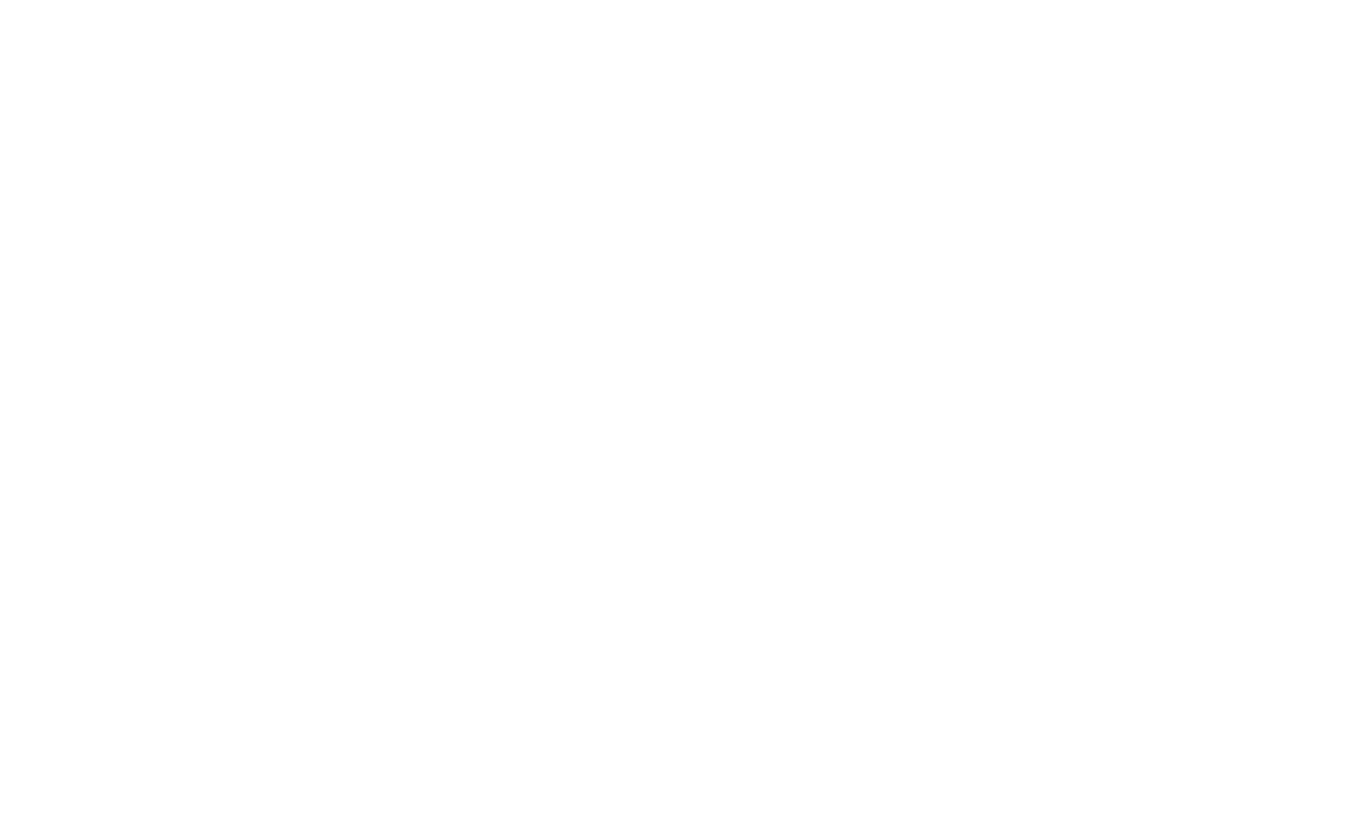
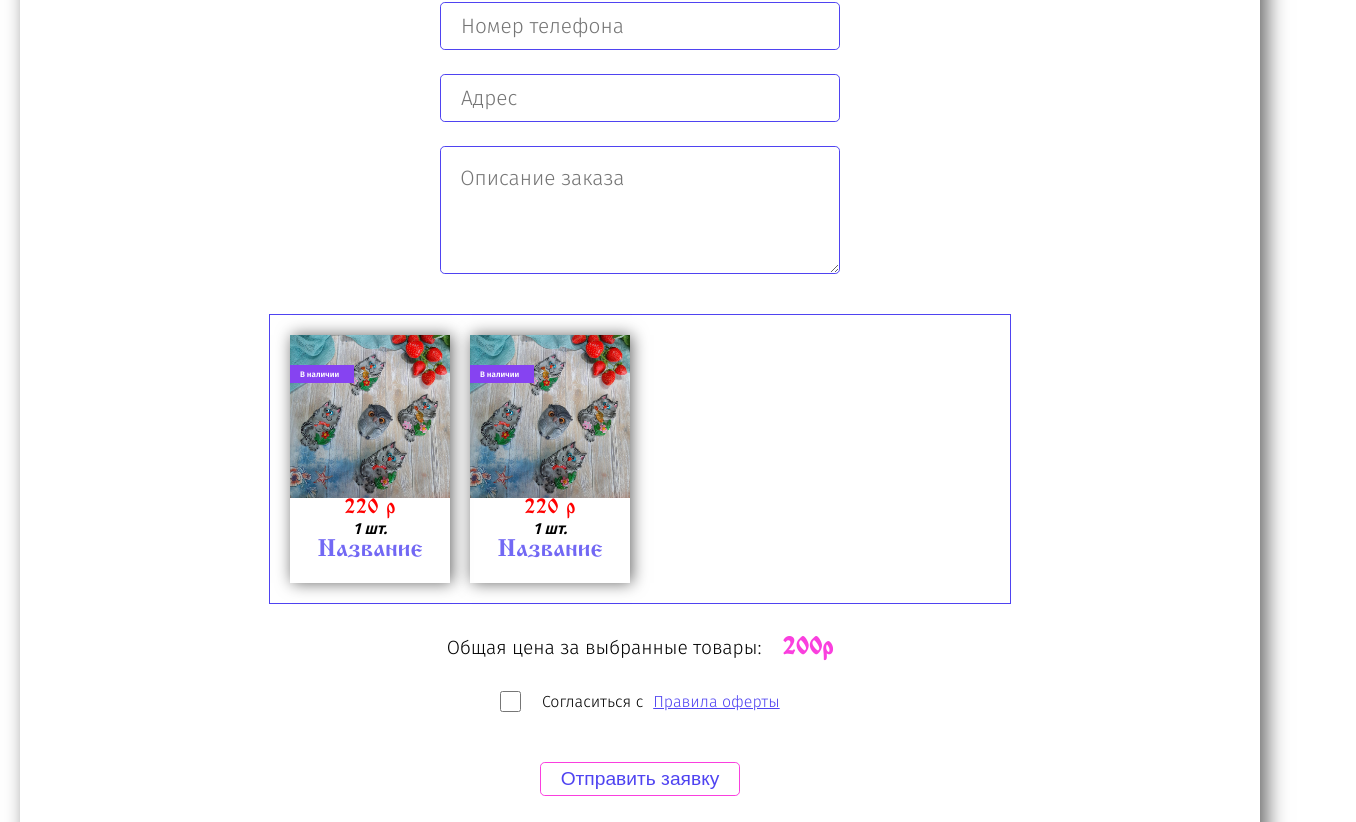
Before and after one commit to Michael-T-King/landingSapfira, a React (Create React App) app: page /Cart in a window 1280 px wide. Before the commit this address had no page. Shown: the part 1238-2060 px from the top of the page, 1356 px wide, since content can reach past the window. Before the commit the page ends 800 px from the top, so only its background shows below. Built offline with nearby package versions, Linux system fonts and the light colour scheme.

Commit message:
add order page

```diff
--- a/db.json
+++ b/db.json
@@ -1,12 +1,6 @@
 {
   "users": [
-    {
-      "email": "mail@mail.ru",
-      "password": "$2a$10$/DZx3MCcaGUfSdgKb0mlZulDKYvAx/uoBcLgdDYdB61FvFzwPN11C",
-      "userName": "mail",
-      "phone": "+9965551234567",
-      "id": 1
-    },
+
     {
       "email": "admin@mail.ru",
       "password": "$2a$10$215BqsOlhZ9nNw5vrfOIVORNod4J7VLyFWj1yLQOVRZMQZoF5GX.q",
@@ -15,16 +9,21 @@
       "id": 2
     },
     {
-      "email": "qwer@mail.ru",
-      "password": "$2a$10$colb7TEfU1oGOC8tP8nsnepvByxjsS09PxyTLSFAOONjXgLpgD5BK",
-      "userName": "name",
-      "phone": "кнопочный",
-      "id": 3
+      "email": "michaeltitarenko@gmail.com",
+      "password": "$2a$10$LJEWTidsDKuqx3w2jv1L8e8z2aEnFTwxDpAzOlrJof7cuS/i2Jl.K",
+      "userName": "Michael",
+      "phone": "+996551465444",
+      "id": 4
     }
   ],
   "products": [
     {
       "id": "1"
     }
+  ],
+  "form": [
+    {
+      "id": "1"
+    }
   ]
 }
--- a/src/App.js
+++ b/src/App.js
@@ -5,6 +5,7 @@
 import Login from './pages/Login/Login';
 import Registration from './pages/Registration/Registration';
 import AdminPanel from './pages/AdminPanel/ApminPanel'
+import Cart from './pages/Cart/Cart';
 
 function App() {
   return (
@@ -12,11 +13,13 @@
 <Routes>
 <Route path={'/'} element={<Layout/>}>
 <Route path={''} element={<Home/>}/>
+<Route path={'Cart'} element={<Cart/>}/>
 
 </Route>
 <Route path={'Login'} element={<Login/>}/>
 <Route path={'Registration'} element={<Registration/>}/>
 <Route path={'AdminPanel'} element={<AdminPanel/>}/>
+
 </Routes>
     </>
   );
--- a/src/Layout/Footer/Footer.jsx
+++ b/src/Layout/Footer/Footer.jsx
@@ -1,4 +1,5 @@
 import React, { useState } from 'react';
+import { Link } from 'react-router-dom';
 import './Footer.scss';
 import Logo from '../../images/sapfira-light.png';
 import LogoViolet from '../../images/sapfira-violet.png';
@@ -26,17 +27,17 @@
       <div className='container'>
         <div className='footer__box'>
           <div className='footer__left-box'>
-            <img src={logoSrc} alt="Logo" className="footer__logo" onMouseOver={handleMouseOver} onMouseOut={handleMouseOut} />
+          <Link to ='/'><img src={logoSrc} alt="Logo" className="footer__logo" onMouseOver={handleMouseOver} onMouseOut={handleMouseOut} /></Link>
             <a href="tg://resolve?domain=Lord_Michael_5" className="footer__dev">
               Developer and creator: Michael-T-King
             </a>
           </div>
 
           <ul className="nav__list">
-            <li className="nav__items">ГЛАВНАЯ</li>
+            <li className="nav__items"><Link to ='/'>ГЛАВНАЯ</Link></li>
             <li className="nav__items">КОНТАКТЫ</li>
             <li className="nav__items">ДОСТАВКА</li>
-            <li className="nav__items">ОСТАВИТЬ ЗАЯВКУ</li>
+            <li className="nav__items"><Link to ='/Cart'>ОСТАВИТЬ ЗАЯВКУ</Link></li>
           </ul>
 
           <div className="footer__right-box">
--- a/src/Layout/Header/Header.jsx
+++ b/src/Layout/Header/Header.jsx
@@ -9,6 +9,7 @@
 
   const location = useLocation();
   const navigate = useNavigate();
+
   const [user, setUser] = useState(JSON.parse(localStorage.getItem('user')));
 
   useEffect(() => {
@@ -76,18 +77,18 @@
     <div className="header__box">
       <div className='container'>
         <div className="nav">
-          <img
+        <Link to ='/'><img
             src={logoSrc}
             alt="Logo"
             className="nav__img"
             onMouseOver={handleMouseOver}
             onMouseOut={handleMouseOut}
-          />
+          /></Link>
           <ul className="nav__list">
             <li className="nav__items"><Link to ='/'>ГЛАВНАЯ</Link></li>
             <li className="nav__items">КОНТАКТЫ</li>
             <li className="nav__items">ДОСТАВКА</li>
-            <li className="nav__items">ОСТАВИТЬ ЗАЯВКУ</li>
+            <li className="nav__items" ><Link to ='/Cart'>ОСТАВИТЬ ЗАЯВКУ</Link></li>
             <li onClick={user? logout : navigate('/login')}><Link to='/login' className={isSelected('/login')}>{user ? 'ВЫЙТИ' : 'ВОЙТИ'}</Link></li>
             <li className="nav__items">{user?.user.userName}</li>
           </ul>
--- /dev/null
+++ b/src/pages/Cart/Cart.jsx
@@ -0,0 +1,63 @@
+import React, { useEffect, useRef } from 'react';
+import './Cart.scss'
+import Img from '../../images/magnet.jpg'
+
+function Cart() {
+  const toTitle = useRef(null);
+
+  useEffect(() => {
+    if (toTitle.current) {
+      toTitle.current.scrollIntoView({ behavior: 'smooth' });
+    }
+  }, []);
+
+  return (
+    <section className='cart'>
+      <div className="container">
+        <div className="cart__box" ref={toTitle}>
+          <h1 className="home__title" >Форма заявки</h1>
+
+          <form action="" className="cart__form">
+            <input type="name" className="cart__input" placeholder='Имя, Фамилия' required/>
+            <input type="email" className="cart__input" placeholder='Email'/>
+            <input type="phone" className="cart__input" placeholder='Номер телефона' required/>
+            <input type="address" className="cart__input" placeholder='Адрес' required/>
+            <textarea name="" id="cart__textarea" placeholder='Описание заказа' required></textarea>
+          </form>
+          <div className="cart__product-box">
+
+          <div className="cart__items-product">
+              <img src={Img} alt="" className="cart__items-products-img" />
+              <p className="product__avaleble cart__size">В наличии</p>
+              <p className="basic__product-price">220 p</p>
+              <p className="basic__product-quantity">1 шт.</p>
+              <p className="basic__product-more">Название</p>
+            </div>
+
+            <div className="cart__items-product">
+              <img src={Img} alt="" className="cart__items-products-img" />
+              <p className="product__avaleble cart__size">В наличии</p>
+              <p className="basic__product-price">220 p</p>
+              <p className="basic__product-quantity">1 шт.</p>
+              <p className="basic__product-more">Название</p>
+            </div>
+          </div>
+
+<div className="cart__price-box">
+  <h3 className="cart__price-text">Общая цена за выбранные товары:</h3>
+  <h2 className="cart__price">200р</h2>
+</div>
+          <div className='agree__box'>
+            <input type="checkbox" id="agree" name="agree" required />
+            <label for="agree" className='agree__lable'><p>Согласиться с</p> <a href='/' className="cart__rules">Правила оферты</a></label>
+          </div>
+
+
+          <button className="cart__btn">Отправить заявку</button>
+        </div>
+      </div>
+    </section>
+  )
+}
+
+export default Cart;
--- /dev/null
+++ b/src/pages/Cart/Cart.scss
@@ -0,0 +1,188 @@
+.cart__box {
+  display: flex;
+  position: relative;
+  flex-direction: column;
+  width: 100%;
+  height: 100%;
+  box-shadow: 7px 15px 20px rgba(#000000, 0.6);
+  padding: 3rem 0;
+  align-items: center;
+  margin-bottom: 6rem;
+
+ .cart__form {
+    margin: 0 auto;
+    position: relative;
+    display: flex;
+    flex-direction: column;
+    width: 25rem;
+    height: 100%;
+    align-items: center;
+    gap: 1.5rem;
+    font-family: Fira Sans, serif;
+    color: #4f43f1;
+  }
+
+.cart__input {
+  width: 100%;
+  height: 3rem;
+  border-radius: 0.3rem;
+border: 1px solid #4f43f1;
+padding-left: 20px;
+font-size: 1.3rem;
+transition: 0.3s;
+font-family: Fira Sans, serif;
+color: #4f43f1;
+
+&:hover {
+box-shadow: 2px 0px 15px rgba(#000000, 0.6);
+}
+}
+
+.cart__input:focus  {
+  border: 2px solid #fa3fde;
+  outline: none;
+}
+
+
+#cart__textarea {
+  width: 100%;
+  min-height: 8rem;
+  overflow-y: auto;
+  resize: vertical;
+  border-radius: 0.3rem;
+  border: 1px solid #4f43f1;
+  padding-left: 20px;
+  font-size: 1.3rem;
+  transition:box-shadow 0.3s;
+  font-family: Fira Sans, serif;
+color: #4f43f1;
+padding: 1.2rem 1.2rem;
+
+  &:hover {
+    box-shadow: 2px 0px 15px rgba(#000000, 0.6);
+    }
+    &:focus  {
+      border: 2px solid #fa3fde;
+      outline: none;
+    }
+}
+
+.cart__product-box {
+  display: grid;
+  position: relative;
+  grid-template-columns: repeat(4, 1fr);
+  gap: 20px;
+  padding: 20px;
+  border: 1px solid #4f43f1;
+  margin-top: 40px;
+}
+
+.cart__items-product {
+  position: relative;
+  display: flex;
+  flex-direction: column;
+  align-items: center;
+  width: 10rem;
+  min-height: 14rem;
+  box-shadow: 2px 0px 15px rgba(#000000, 0.6);
+  font-size: 1.1rem;
+  cursor: pointer;
+
+  &:hover {
+    background-color: #fff;
+    opacity: 0.6;
+    transform: translate(-2px, 3px);
+  }
+
+  &:active {
+    opacity: 0.4;
+  }
+}
+
+.cart__size {
+  width: 4rem;
+  height: 1.1rem;
+  font-size: 0.5rem;
+}
+
+.cart__price-box {
+  margin-top: 2rem;
+  position: relative;
+  display: flex;
+  gap: 1.3rem;
+  cursor: default;
+}
+
+.cart__price-text {
+  font-size: 1.2rem;
+  font-weight: 400;
+  font-family: Fira Sans, serif;
+}
+
+.cart__price {
+  color: #fa3fde;
+}
+
+.agree__box {
+  display: flex;
+  position: relative;
+  gap: 1.3rem;
+  margin-top: 30px;
+  margin-bottom: 50px;
+  align-items: center;
+
+}
+
+#agree {
+  width: 1.3rem;
+  height: 1.3rem;
+  cursor: pointer;
+}
+
+.agree__lable {
+  position: relative;
+  font-family: Fira Sans, serif;
+  display: flex;
+  flex-wrap: nowrap;
+  cursor: pointer;
+}
+
+.agree__lable p {
+margin-right: 10px;
+}
+.cart__rules{
+  font-family: Fira Sans, serif;
+color: #4f43f1;
+text-decoration: underline;
+cursor: pointer;
+
+&:hover {
+  color:#fa3fde;
+}
+&:active {
+  color: #f8af60;
+}
+}
+
+.cart__btn {
+  display: flex;
+  position: relative;
+  padding: 5px 20px;
+  font-size: 1.2rem;
+  color: #4f43f1;
+  border: 1px solid #fa3fde;
+  border-radius: 0.3rem;
+  background-color: #fff;
+  margin-bottom: 20px;
+  transition: 0.3s;
+  cursor: pointer;
+
+  &:hover {
+    box-shadow: 3px 7px 15px rgba(#000000, 0.6);
+  }
+  &:active {
+    color: #847bfc;
+    border: 1px solid #f882e6;
+  }
+}
+}
--- a/src/pages/Home/Basic/Basic.jsx
+++ b/src/pages/Home/Basic/Basic.jsx
@@ -25,6 +25,7 @@
       <img src={BrasletPic} alt="" className="basic__items-products-img" />
       <p className="product__avaleble">В наличии</p>
       <p className="basic__product-price">220 p</p>
+      <p className="basic__product-quantity">1 шт.</p>
       <p className="basic__product-more">подробнее</p>
     </li>
     <li className="basic__items-product">
--- a/src/pages/Home/Basic/basic.scss
+++ b/src/pages/Home/Basic/basic.scss
@@ -158,6 +158,13 @@
   font-size: 1.3rem;
 }
 
+.basic__product-quantity {
+  font-family: Fira Sans, serif;
+  font-size: 1rem;
+  font-weight: 600;
+  font-style: italic;
+}
+
 .basic__product-more {
   color: #7268f4;
   font-size: 1.5rem;
```
